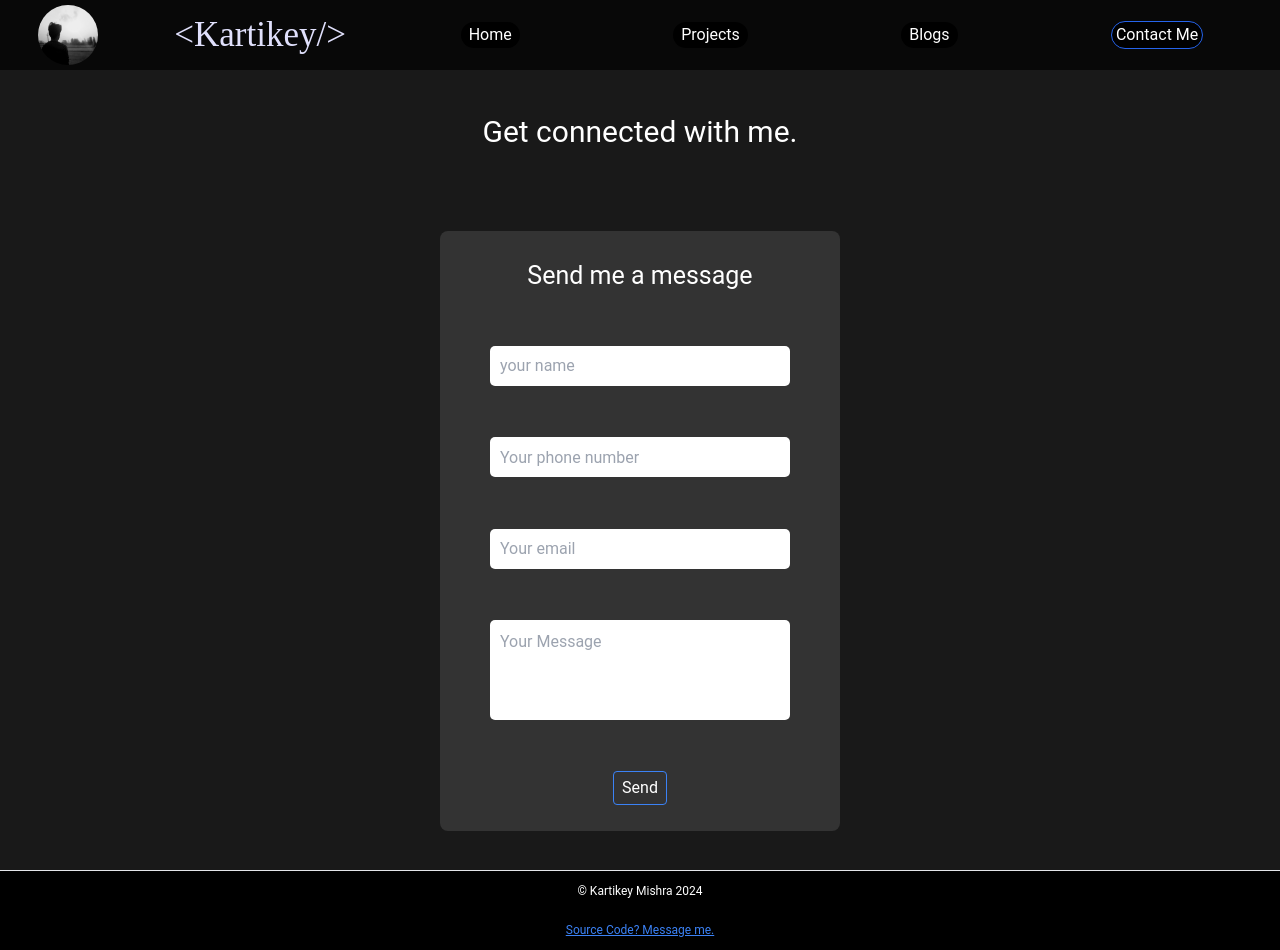
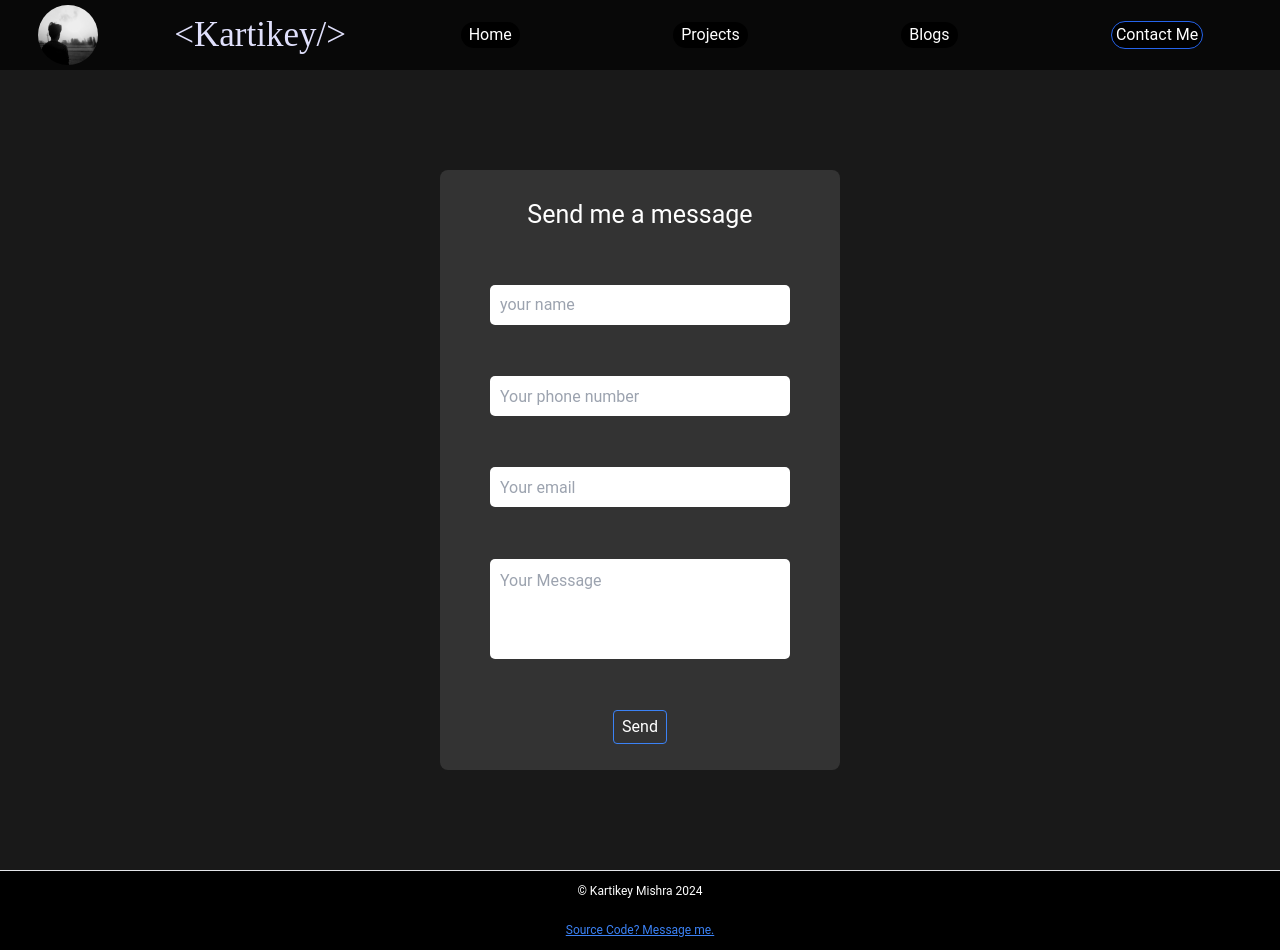
Before and after one commit to kartikeycsjm/kartikey, a Next.js app: page /contact in a window 1280 px wide. Built offline with nearby package versions, Linux system fonts and the light colour scheme.

Commit message:
changed form

```diff
--- a/app/contact/page.jsx
+++ b/app/contact/page.jsx
@@ -27,8 +27,7 @@ const Contact = () => {
   }
   return (
     <div className='w-full h-screen flex justify-around items-center flex-col bg-[rgba(0,0,0,0.9)]'>
-      <h1 className='text-white text-[30px]'>Get connected with me.</h1>
-      <div id="form" className='w-[400px] md:w-[400px] bg-[#333333] rounded-lg h-[600px] md:h:[600px] flex justify-around items-center flex-col'>
+      <div id="form" className='w-[400px] md:w-[400px] bg-[#333333] rounded-lg h-[600px] md:h:[600px] flex justify-around items-center flex-col m-3'>
         <h2 className='text-[25px] text-white'>Send me a message</h2>
         <input type="text"
           value={name}
```
